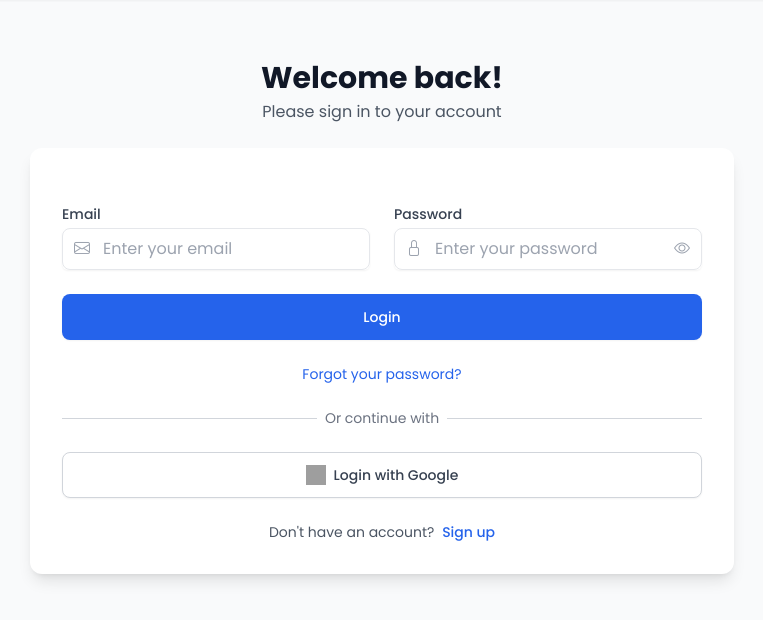
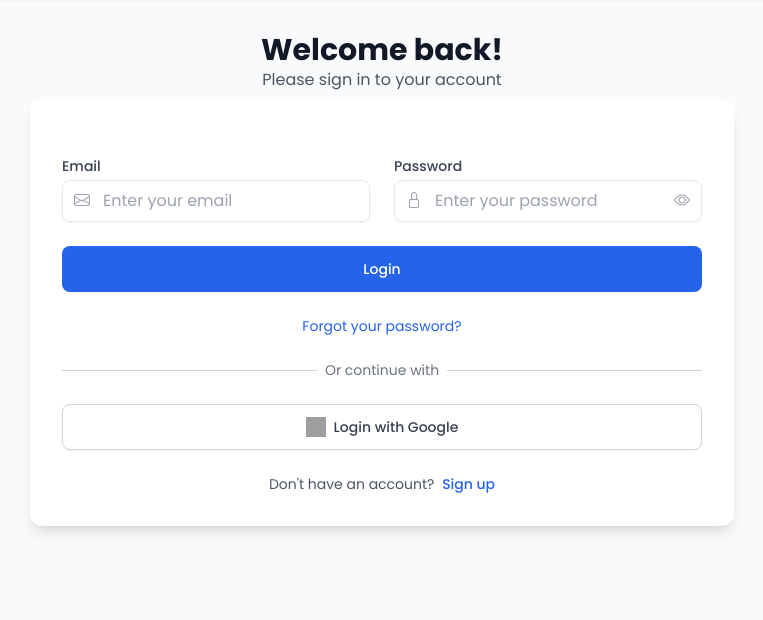
Before and after one commit to sarvesh-2109/cvmaster-endpoint, a Flask app: page /login in a window 1280 px wide. Shown: the part 64-684 px from the top of the page, without its empty margins (258-1021 px from the left). Run offline with Flask 3, Linux system fonts and the light colour scheme; some libraries are stand-ins or nearby versions; grey boxes are pictures that could not be loaded.

Commit message:
Moved login and signup container up

```diff
--- a/templates/home.html
+++ b/templates/home.html
@@ -21,6 +21,7 @@
                 <i class="bi bi-plus text-3xl text-blue-600"></i>
             </div>
             <span class="text-blue-600 font-medium">Upload Resume</span>
+            <span class="text-blue-600 font-small">(.pdf)</span>
         </div>
 
         <!-- Rest of the existing code including the form and resume cards... -->
--- a/templates/login.html
+++ b/templates/login.html
@@ -3,10 +3,15 @@
 {% block title %}CvMaster{% endblock %}
 
 {% block content %}
-<div class="max-w-3xl mx-auto px-4 sm:px-6 lg:px-8 pt-[6vh] sm:pt-[4vh]">
-    <div class="text-center mb-6">
-        <h2 class="mt-2 sm:mt-1 text-3xl font-extrabold text-gray-900">Welcome back!</h2>
-        <p class="mt-1 text-gray-600">Please sign in to your account</p>
+
+<div class="max-w-3xl mx-auto px-4 sm:px-6 lg:px-8 pt-[2vh] sm:pt-[1vh]">
+
+    <div class="text-center mb-2">
+
+        <h2 class="mt-0 text-3xl font-extrabold text-gray-900">Welcome back!</h2>
+
+        <p class="mt-0 text-gray-600">Please sign in to your account</p>
+
     </div>
 
 
--- a/templates/signup.html
+++ b/templates/signup.html
@@ -3,9 +3,9 @@
 {% block title %}CvMaster{% endblock %}
 
 {% block content %}
-<div class="max-w-3xl mx-auto px-4 sm:px-6 lg:px-8 pt-[6vh] sm:pt-[4vh]">
-    <div class="text-center mb-6">
-        <h2 class="mt-2 sm:mt-1 text-3xl font-extrabold text-gray-900">Create your account</h2>
+<div class="max-w-3xl mx-auto px-4 sm:px-6 lg:px-8 pt-[2vh] sm:pt-[1vh]">
+    <div class="text-center mb-2">
+        <h2 class="mt-0 text-3xl font-extrabold text-gray-900">Create your account</h2>
     </div>
 
 
```
